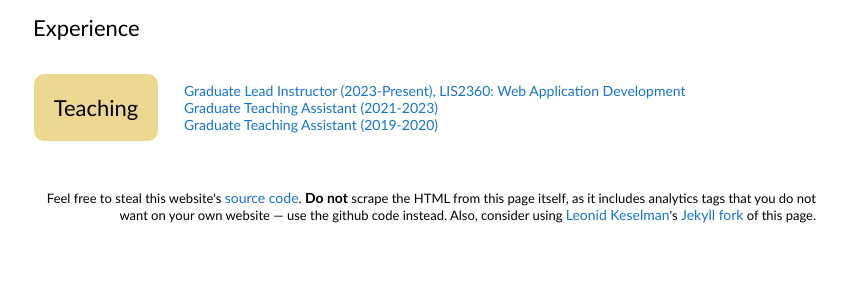
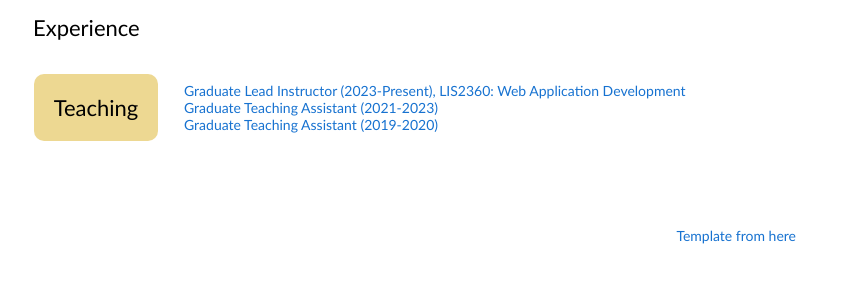
Before and after one commit to BenhurRavuri/BenhurRavuri.github.io, a plain HTML site: page index.html in a window 1280 px wide. Shown: the part 1601-1883 px from the top of the page, without its empty margins (224-1071 px from the left). Before the commit the page ends 1845 px from the top, so only its background shows below. Drawn offline with Linux system fonts and the light colour scheme.

Commit message:
Update index.html

```diff
--- a/index.html
+++ b/index.html
@@ -310,19 +310,17 @@
               </td>
             </tr>
           </tbody></table>
-          <table style="width:100%;border:0px;border-spacing:0px;border-collapse:separate;margin-right:auto;margin-left:auto;"><tbody>
-
-          </tbody></table>
-          <table style="width:100%;border:0px;border-spacing:0px;border-collapse:separate;margin-right:auto;margin-left:auto;"><tbody>
-            <tr>
-              <td style="padding:0px">
-                <br>
-                <p style="text-align:right;font-size:small;">
-                  Feel free to steal this website's <a href="https://github.com/jonbarron/jonbarron_website">source code</a>. <strong>Do not</strong> scrape the HTML from this page itself, as it includes analytics tags that you do not want on your own website &mdash; use the github code instead. Also, consider using <a href="https://leonidk.com/">Leonid Keselman</a>'s <a href="https://github.com/leonidk/new_website">Jekyll fork</a> of this page.
-                </p>
-              </td>
-            </tr>
-          </tbody></table>
+         <table width="100%" align="center" border="0" cellspacing="0" cellpadding="20">
+          <tr>
+            <td>
+              <br>
+              <p align="right">
+                <font size="2">
+                  <br><a href="https://jonbarron.info/">Template from here</a></font>
+              </p>
+            </td>
+          </tr>
+        </table>
         </td>
       </tr>
     </table>
```
